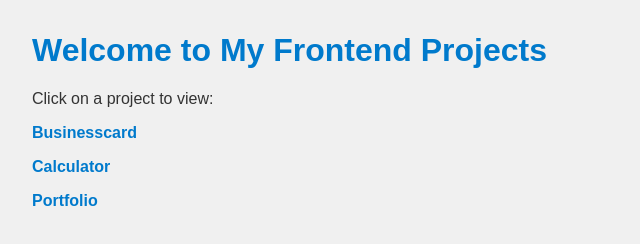
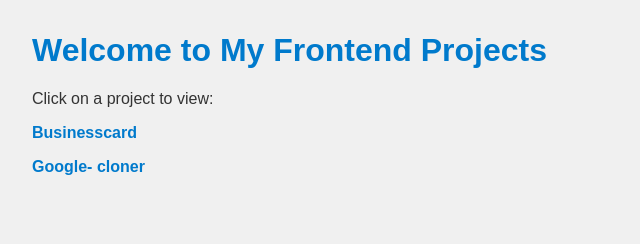
Before and after one commit to aravindakuthota/FrontEnd-Projects-, a plain HTML site: page index.html in a window 1280 px wide. Shown: the whole page, without its empty margins (0-640 px from the left). Drawn offline with Linux system fonts and the light colour scheme.

Commit message:
Update index.html

```diff
--- a/index.html
+++ b/index.html
@@ -36,8 +36,7 @@
   <p>Click on a project to view:</p>
   <ul>
     <li><a href="./Businesscard/">Businesscard</a></li>
-    <li><a href="./Calculator/">Calculator</a></li>
-    <li><a href="./Portfolio/">Portfolio</a></li>
+    <li><a href="./Google- clone">Google- cloner</a></li>
     <!-- Add more projects here as needed -->
   </ul>
 </body>
```
